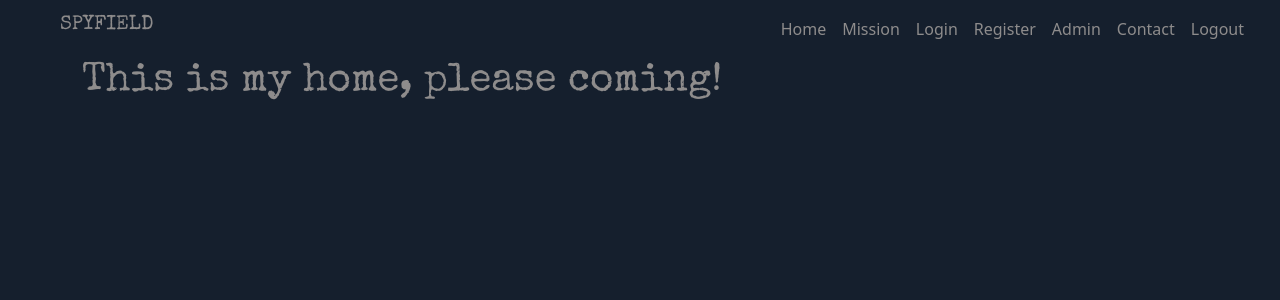
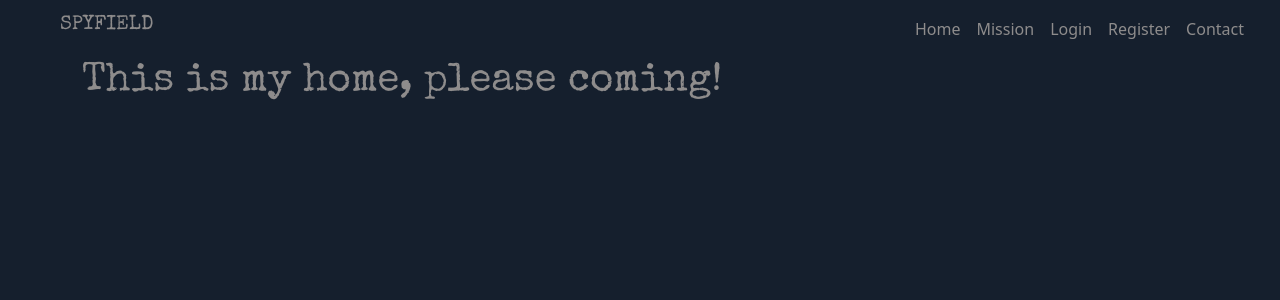
Before and after one commit to steph29/SpyField, a PHP site: page /?REQUEST_URI=1 in a window 1280 px wide. Shown: the top 300 px of the page. Run offline with PHP 8.4, Linux system fonts and the light colour scheme; some libraries are stand-ins or nearby versions.

Commit message:
Add dynamic navbar according user is connected or not

```diff
--- a/elements/navbar.php
+++ b/elements/navbar.php
@@ -19,26 +19,29 @@
           <a class="nav-link" href="<?= $router->generate('home') ?>">Home</a>
         </li>
         <li class="nav-item">
-          <a class="nav-link" href="mission/Mon-voyage-79">Mission</a>
-        </li>
-        <li class="nav-item">
-          <a class="nav-link" href="<?= $router->generate('login') ?>">Login</a>
-        </li>
-
+          <a class="nav-link" href="<?= $router->generate('mission')?>">Mission</a>
+          <?php if(!isset($_SESSION[ 'verified_user_id'])) : ?>
+          </li>
+          <li class="nav-item">
+            <a class="nav-link" href="<?= $router->generate('login') ?>">Login</a>
+          </li>
         <li class="nav-item">
           <a class="nav-link" href="<?= $router->generate('registerPage') ?>">Register</a>
         </li>
         <!-- Rendre le bouton visible si la personne est connectée -->
+
+
+        <?php else : ?>
         <li class="nav-item">
           <a class="nav-link" href="<?= $router->generate('admin')?>">Admin</a>
         </li>
         <li class="nav-item">
+          <a class="nav-link" href="<?= $router->generate('loggout') ?>">Logout</a>
+        </li>
+        <?php endif ; ?>
+        <li class="nav-item">
           <a class="nav-link" href="<?= $router->generate('contact')?>">Contact</a>
         </li>
-        <li class="nav-item">
-          <a class="nav-link" href="<?= $router->generate('loggout') ?>">Logout</a>
-        </li>
-
       </ul>
     </div>
   </div>
```
Also changed, not shown: admin/admin.php (+6 -2 lines).
